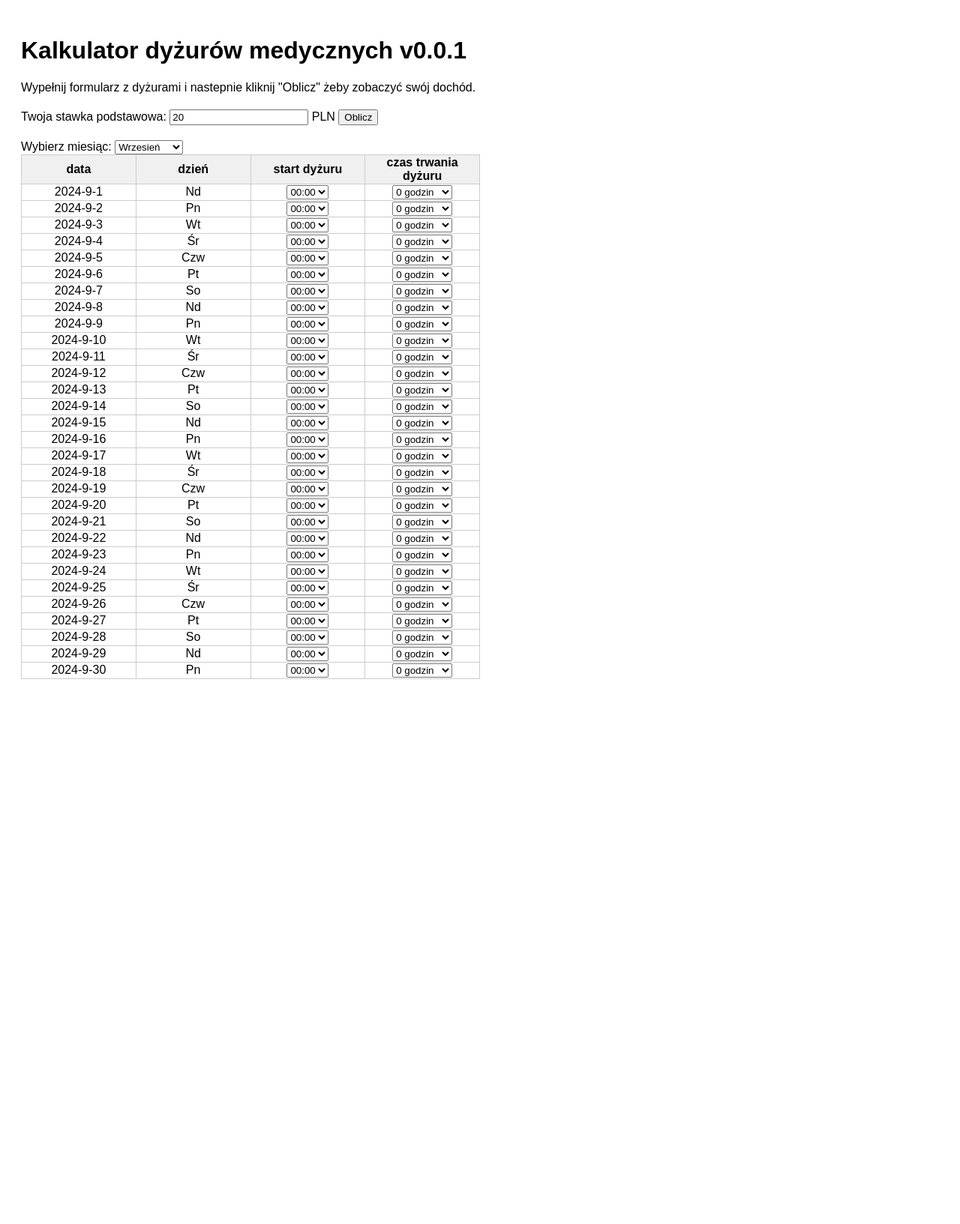
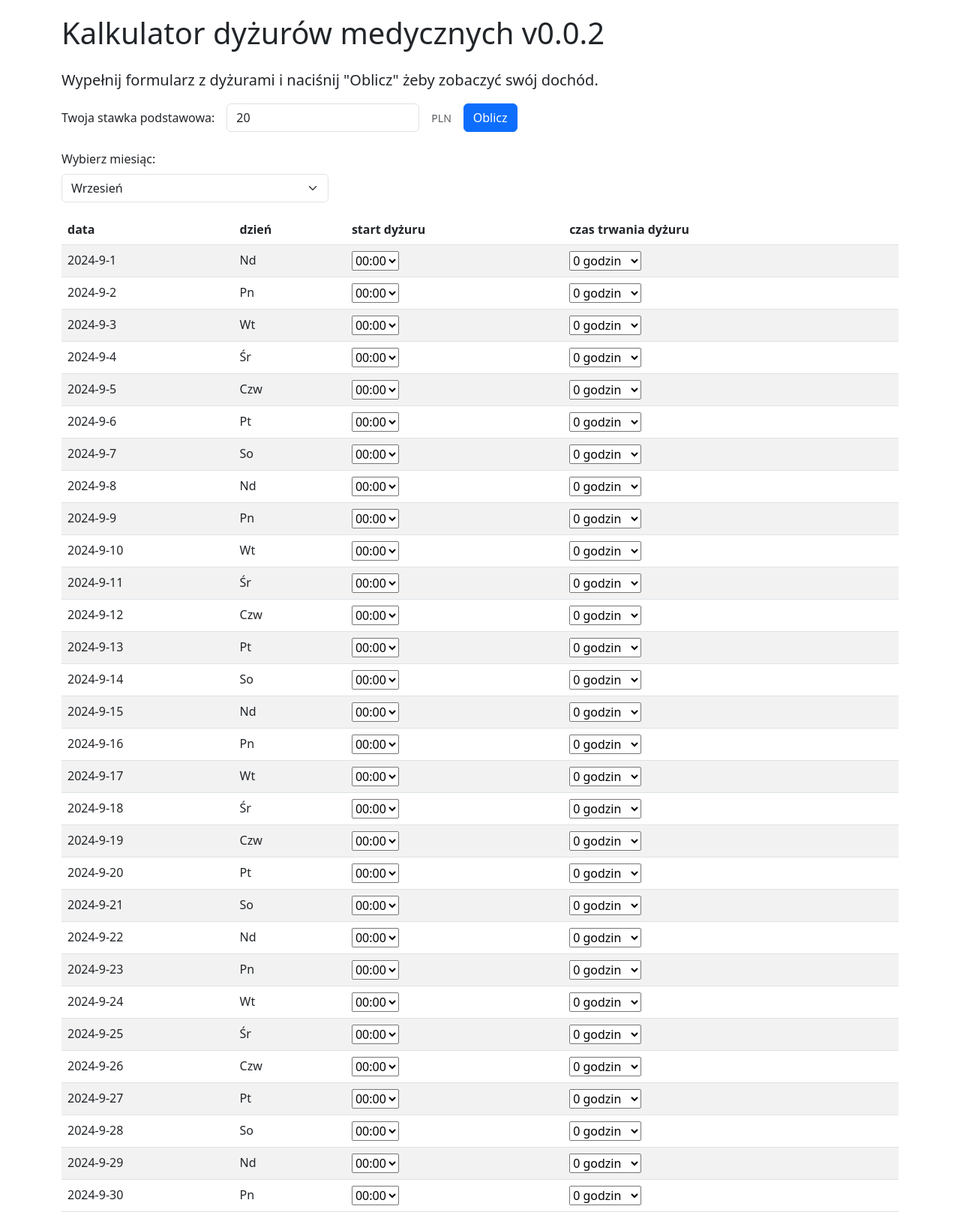
Before and after one commit to PeterWaIIace/me.github.io, a Jekyll site: the page uprojects/medcal/cal.html, which Jekyll copies as it is, in a window 1280 px wide. Shown: the whole page at 75% size. Built offline with Jekyll 4.4.1, drawn with Linux system fonts in a browser that asks for light colours; before the commit the page ends 954 px from its top, so only the background shows below that.

Commit message:
updating medics calculator

```diff
--- a/uprojects/medcal/cal.html
+++ b/uprojects/medcal/cal.html
@@ -1,56 +1,45 @@
 <!DOCTYPE html>
-<html lang="en">
+<html lang="pl">
 <head>
     <meta charset="UTF-8">
     <meta name="viewport" content="width=device-width, initial-scale=1.0">
-    <title>Work Hours and Income Calculator</title>
+    <title>Kalkulator dyżurów medycznych v0.0.2</title>
+    <link href="https://cdnjs.cloudflare.com/ajax/libs/bootstrap/5.3.0/css/bootstrap.min.css" rel="stylesheet">
     <style>
-        body {
-            font-family: Arial, sans-serif;
-            padding: 20px;
-        }
-        table {
-            border-collapse: collapse;
-            width: 50%;
-            table-layout: fixed;
-        }
-        th, td {
-            border: 1px solid #ccc;
-            padding: 1px;
-            text-align: center;
-        }
-        td {
-            height: 4px;
-        }
-        th {
-            background-color: #f0f0f0;
-        }
-        td.selected {
-            background-color: lightblue;
-        }
-        #result {
-            margin-top: 20px;
-            font-weight: bold;
-        }
-        .controls {
-            margin: 20px 0;
-        }
+        body { padding-top: 20px; }
+        .table-responsive { max-height: auto; overflow-y: auto; }
     </style>
 </head>
 <body>
+    <div class="container">
+        <h1 class="mb-4">Kalkulator dyżurów medycznych v0.0.2</h1>
+        <p class="lead">Wypełnij formularz z dyżurami i naciśnij "Oblicz" żeby zobaczyć swój dochód.</p>
 
-<h1>Kalkulator dyżurów medycznych v0.0.1</h1>
+        <form class="mb-4">
+            <div class="row g-3 align-items-center">
+                <div class="col-auto">
+                    <label for="basicRate" class="col-form-label">Twoja stawka podstawowa:</label>
+                </div>
+                <div class="col-auto">
+                    <input type="number" id="basicRate" class="form-control" value="20" min="0" step="0.01">
+                </div>
+                <div class="col-auto">
+                    <span class="form-text">PLN</span>
+                </div>
+                <div class="col-auto">
+                    <button type="button" class="btn btn-primary" onclick="calculateIncome()">Oblicz</button>
+                </div>
+            </div>
+        </form>
 
-<p>Wypełnij formularz z dyżurami i nastepnie kliknij "Oblicz" żeby zobaczyć swój dochód.</p>
+        <div class="col-auto">
+            <p id="result"></p>
+        </div>
 
-<div class="controls">
-    <label for="hourlyRate">Twoja stawka podstawowa: </label>
-    <input type="number" id="hourlyRate" value="20"> PLN
-
-    <button onclick="calculateIncome()">Oblicz</button>
-</div>
-<label for="monthSelector">Wybierz miesiąc:</label>
-<select id="monthSelector">
+        <div class="row mb-3">
+            <div class="col-md-4">
+                <label for="monthSelector" class="form-label">Wybierz miesiąc:</label>
+                <select id="monthSelector" class="form-select">
                         <option value="1">Styczeń</option>
                         <option value="2">Luty</option>
                         <option value="3">Marzec</option>
@@ -63,19 +52,27 @@
                         <option value="10">Październik</option>
                         <option value="11">Listopad</option>
                         <option value="12">Grudzień</option>
+                    <!-- Add other months here -->
                 </select>
+            </div>
+        </div>
 
-
-<table id="calendar">
+        <div class="table-responsive">
+            <table class="table table-striped table-hover">
                 <thead id="calendarHeader">
-        <!-- Days of the month will be populated here -->
+                    <tr>
+                        <th>Data</th>
+                        <th>Dzień</th>
+                        <th>Start dyżuru</th>
+                        <th>Czas trwania dyżuru</th>
+                    </tr>
                 </thead>
                 <tbody id="calendarBody">
-        <!-- Calendar hours will be populated here -->
+                    <!-- Table rows will be dynamically generated here -->
                 </tbody>
             </table>
-
-<p id="result"></p>
+        </div>
+    </div>
 
 <script>
 // Get today's date
```
Also changed, not shown: other parts of uprojects/medcal/cal.html (+1 -1 lines). Lines whose indentation alone changed are shown as unchanged.
